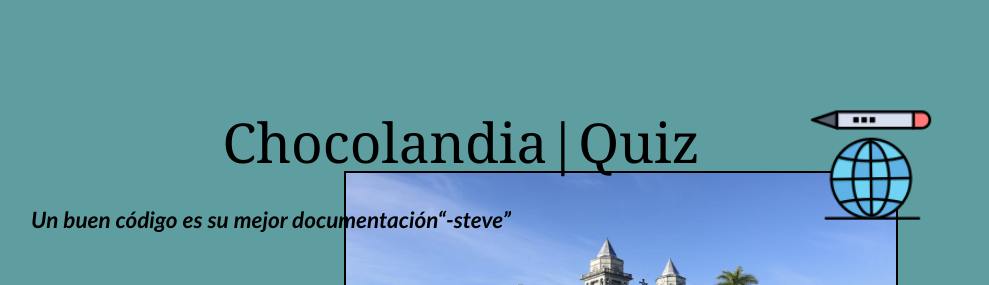
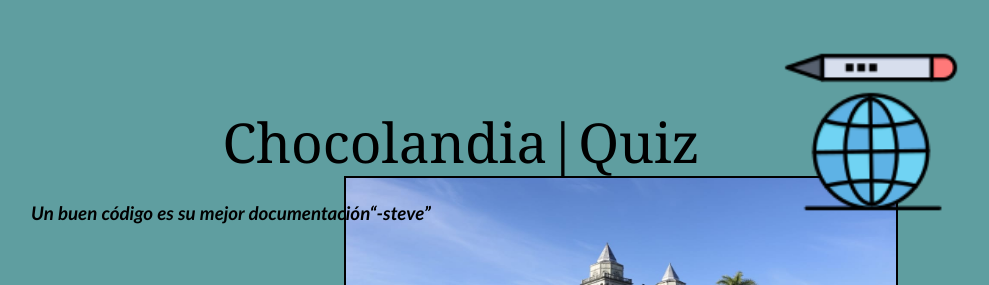
Before and after one commit to SuperCodeM/RetoJS1, a plain HTML site: page docs/index.html in a window 1280 px wide. Shown: the top 285 px of the page, without its empty margins (19-1008 px from the left). Drawn offline with nearby package versions, Linux system fonts and the light colour scheme.

Commit message:
Update index.css

```diff
--- a/docs/index.css
+++ b/docs/index.css
@@ -1,3 +1,12 @@
+/* @media (min-width:800px) {
+  .grid-container{
+    background-color: red;
+  }
+} */
+
+/* html{
+  height:auto;
+} */
 *{
   transition: all 0.3s;
  }
@@ -20,8 +29,8 @@
     margin: 0;
     text-align: center;
     font-family: calibri;
-    font-size: 120%;
-    min-height: 100%;
+    /* font-size: 120%;
+    min-height: 100%; */
     height: auto;
    /*  border: 2px solid;  */
   }
@@ -46,8 +55,8 @@
   }
   header>img
   {
-    width: 140px;
-    height:90;
+    width: 200px;
+    height:100;
     background-color: transparent;
     margin-left: 500px;
     margin-top: -200px;
@@ -238,3 +247,63 @@
 {
   width: 100%;
 }
+/* @media (min-width: 1000px){
+  .grid-container{
+ /*    width: 30%;
+  }
+} */
+/* @media (min-width: 425px){
+  /* html{
+    width: 90%;
+    height: 700px;
+    margin-top: 25%;
+    border: 3px solid;
+  }
+  .encabezado
+  {
+    position: relative;
+    background:transparent;
+    min-width: 700px;
+    width: 90%;
+    max-width: 800px;
+    padding: 5px;
+    height:500px;
+  }
+  .categoria
+  {
+    opacity: 0.3;
+    text-align: left;
+    margin-top: -10%;
+  }
+  .pregunta
+  {
+    padding: 5px;
+    margin: 10%;
+  }
+
+  .contenedor
+  {
+    width: 90%;
+    height: 800px;
+  }
+  .btn
+  {
+    background: white;
+    width: 100%;
+    max-width: 950px;
+    padding: 15px;
+    margin: 9px;
+    cursor: pointer;
+    font-size: 16px;
+  }
+  .imagen
+  {
+    object-fit: cover;
+    height: 400px;
+    width: 100%;
+    background-color: slategray;
+
+  }
+
+}
+ */
```
